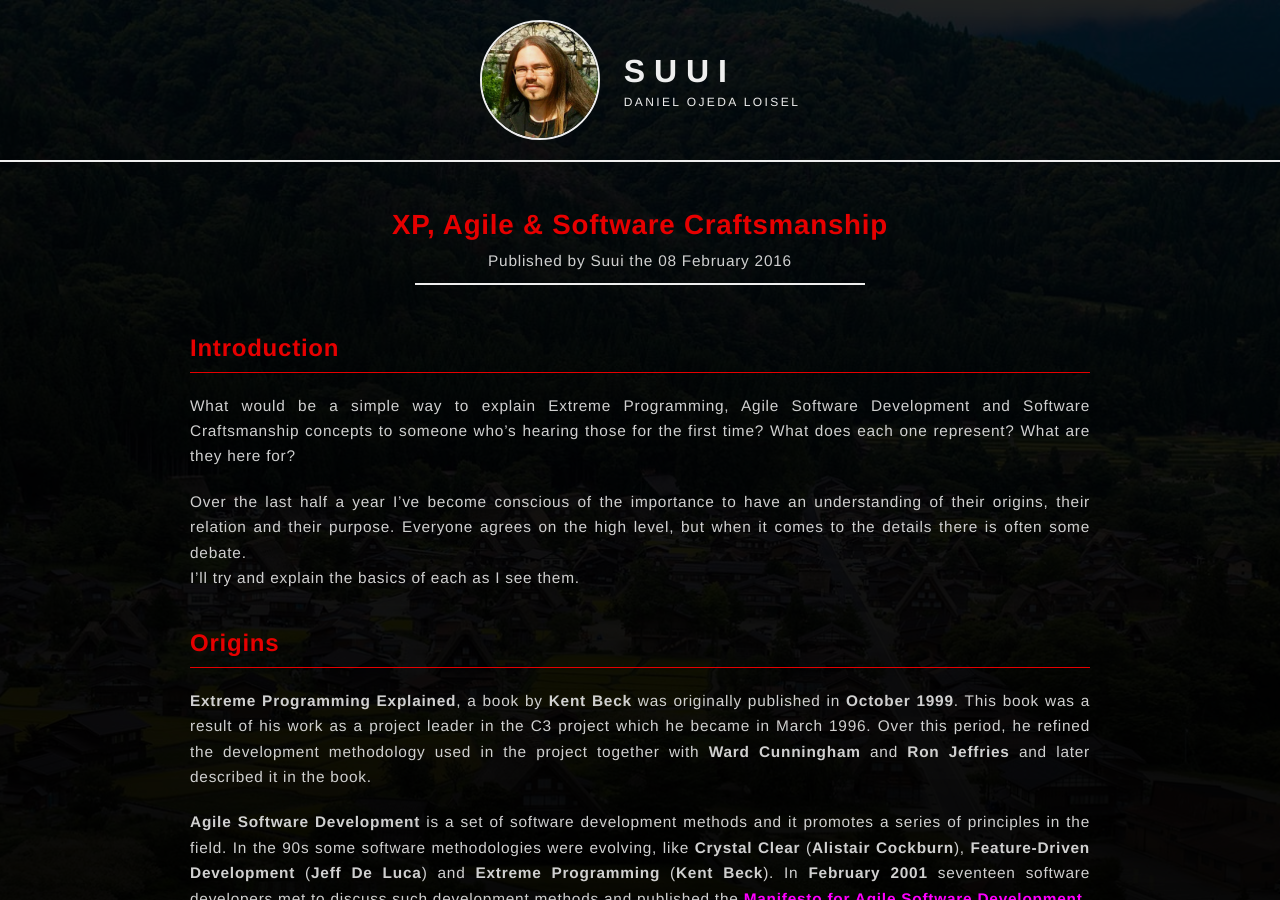
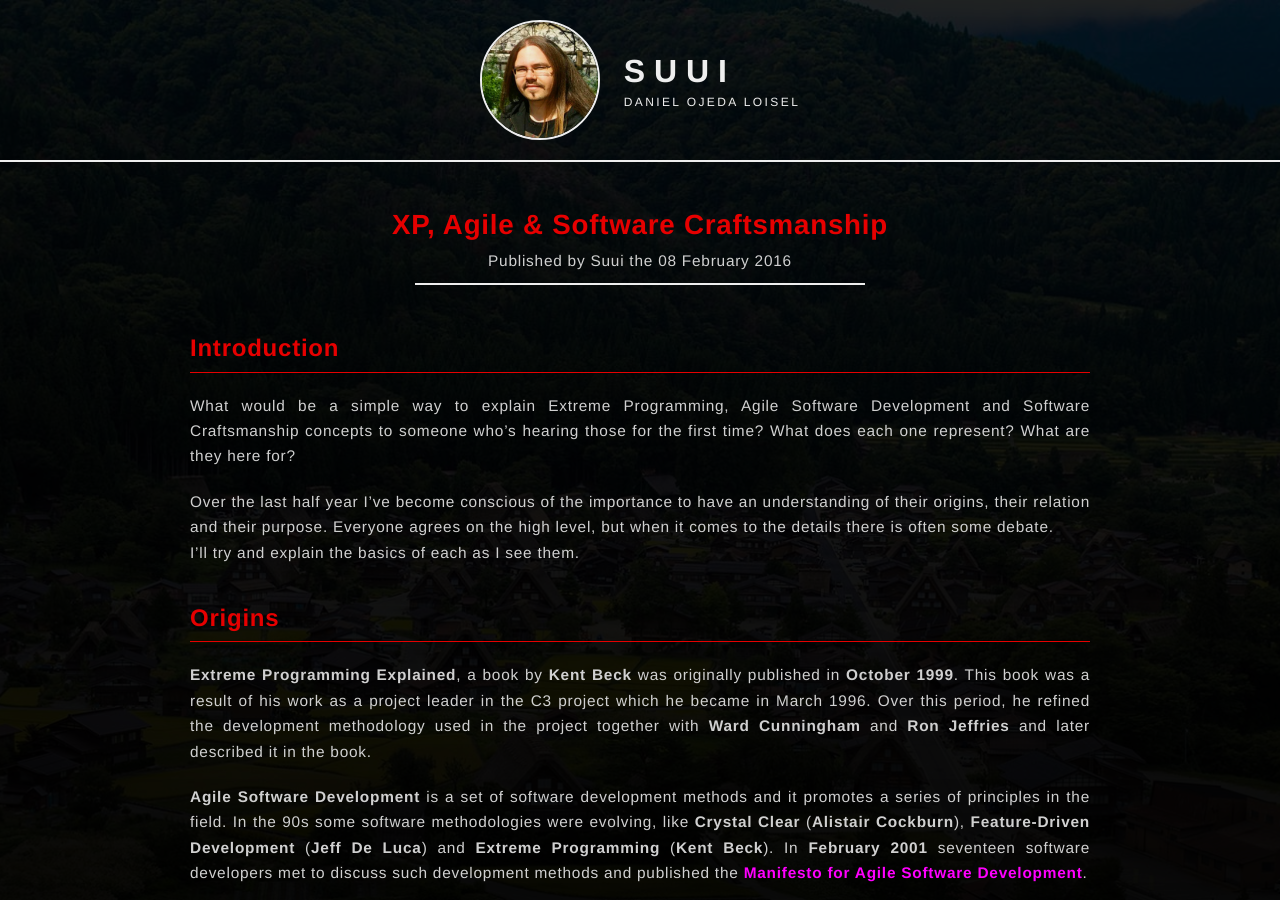
Before and after one commit to Suui/Website, a Jekyll site: the page built from _posts/2016-02-08-xp-agile-software-craftsmanship.md, in a window 1280 px wide and 900 px high. Built offline with Jekyll 4.4.1, drawn with Linux system fonts in a browser that asks for light colours.

Commit message:
Fix typo

```diff
--- a/_posts/2016-02-08-xp-agile-software-craftsmanship.md
+++ b/_posts/2016-02-08-xp-agile-software-craftsmanship.md
@@ -7,7 +7,7 @@ author: Suui
 ### Introduction
 What would be a simple way to explain Extreme Programming, Agile Software Development and Software Craftsmanship concepts to someone who’s hearing those for the first time? What does each one represent? What are they here for?
 
-Over the last half a year I’ve become conscious of the importance to have an understanding of their origins, their relation and their purpose. Everyone agrees on the high level, but when it comes to the details there is often some debate.\\
+Over the last half year I’ve become conscious of the importance to have an understanding of their origins, their relation and their purpose. Everyone agrees on the high level, but when it comes to the details there is often some debate.\\
 I’ll try and explain the basics of each as I see them.
 
 ### Origins
```
